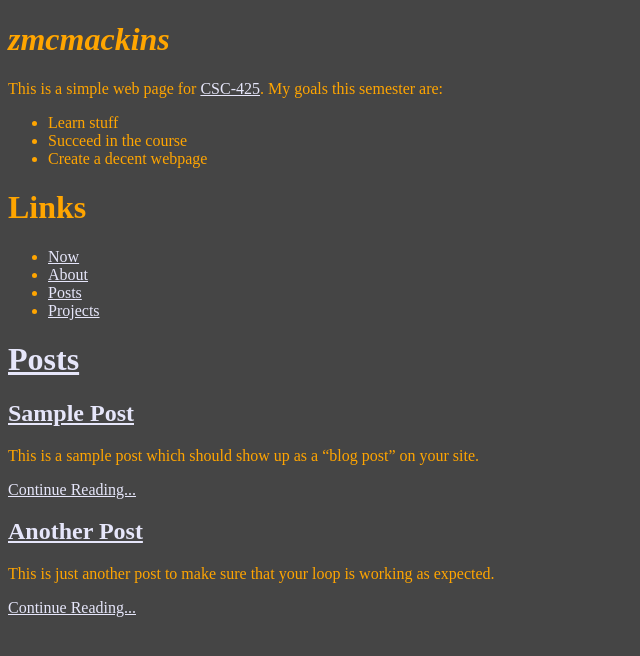
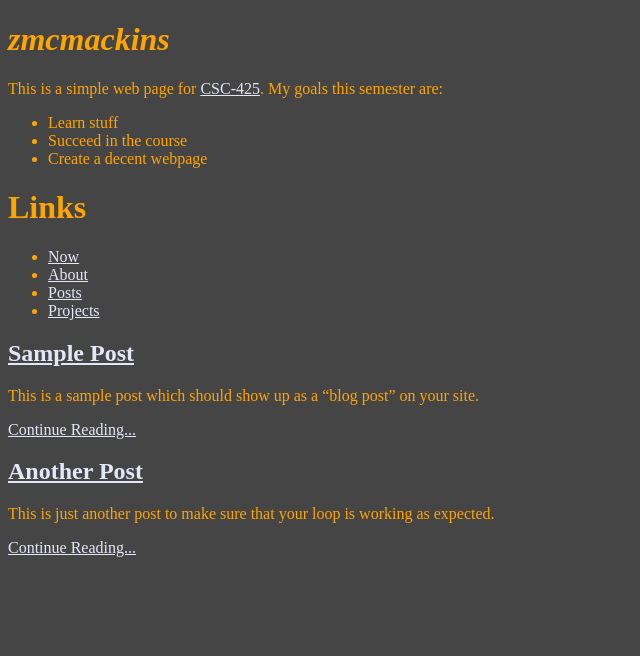
Before and after one commit to zmcmackins/zmcmackins.github.io, a Jekyll site: the page built from index.html, in a window 1280 px wide. Shown: the top 656 px of the page, without its empty margins (0-640 px from the left). Built offline with Jekyll 4.4.1, drawn with Linux system fonts in a browser that asks for light colours.

Commit message:
Update index.html

```diff
--- a/index.html
+++ b/index.html
@@ -2,7 +2,6 @@
 title: zmcmackins
 layout: main
 ---
-<h1><b>Posts</b></h1>
 {%for post in site.posts%}
 <article>
 <h2>
```
